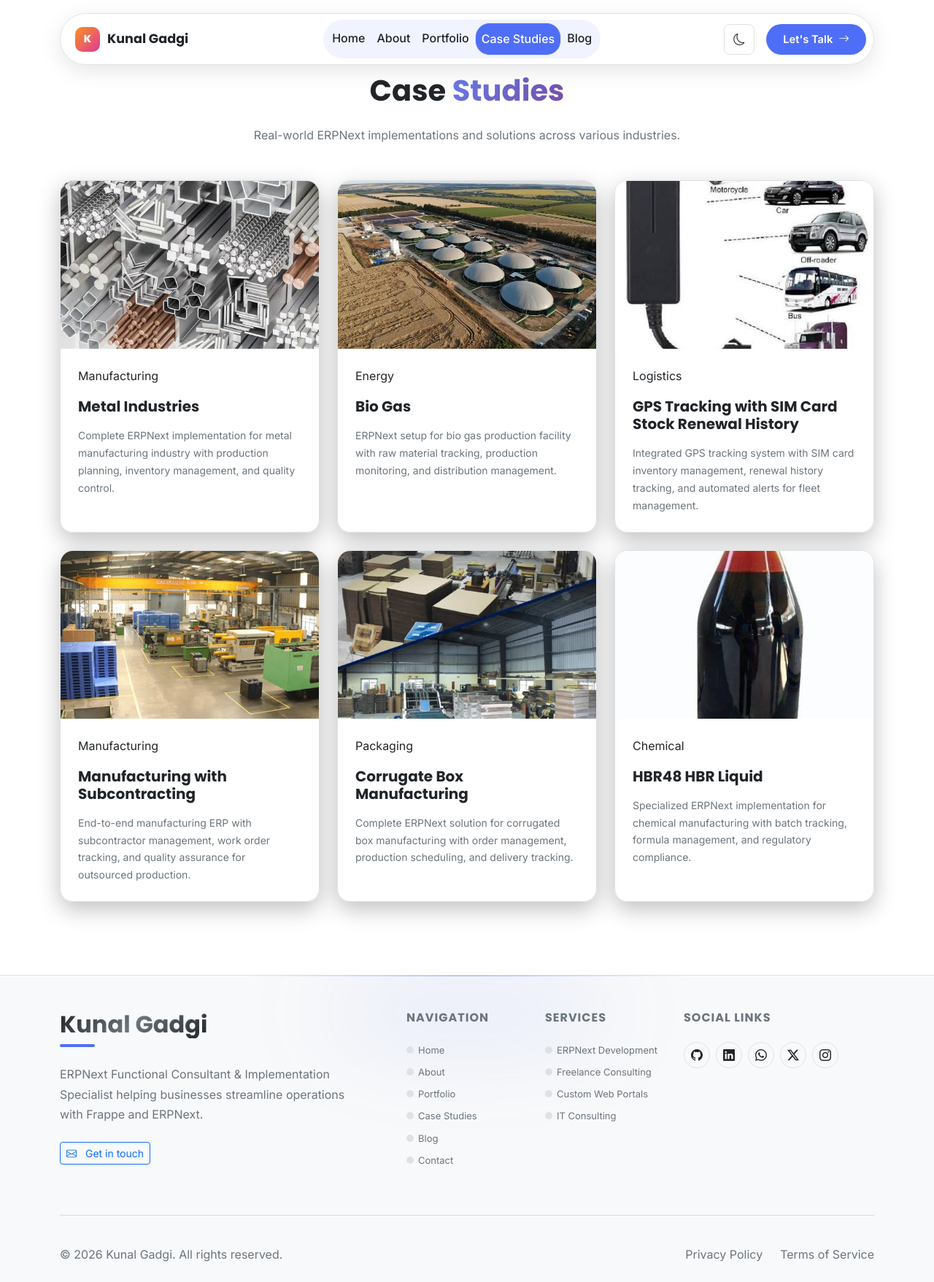
After one commit to Kunalgadgi/Kunal-ERP-Portfolio-, a Django app: page /case-studies/ in a window 1280 px wide. The commit adds this page. Shown: the whole page at 73% size. Run offline with Django 4.2, Linux system fonts and the light colour scheme; some libraries are stand-ins or nearby versions.

Commit message:
again all check

```diff
--- a/core/urls.py
+++ b/core/urls.py
@@ -5,6 +5,7 @@ urlpatterns = [
     path('', views.home, name='home'),
     path('about/', views.about, name='about'),
     path('projects/', views.project_list, name='project_list'),
+    path('case-studies/', views.case_studies, name='case_studies'),
     path('contact/', views.contact, name='contact'),
     path('blog/',views.blog, name='blog'),
 ]
--- a/core/views.py
+++ b/core/views.py
@@ -59,6 +59,12 @@ def project_list(request):
     return render(request, 'core/project_list.html', context)
 
 
+def case_studies(request):
+    profile = get_profile()
+    context = {'profile': profile}
+    return render(request, 'core/case_studies.html', context)
+
+
 def contact(request):
     profile = get_profile()
     if request.method == 'POST':
--- a/templates/base.html
+++ b/templates/base.html
@@ -35,6 +35,7 @@
                     <li class="nav-item"><a class="nav-link {% if request.path == '/' %}active-link{% endif %}" href="{% url 'home' %}">Home</a></li>
                     <li class="nav-item"><a class="nav-link" href="{% url 'about' %}">About</a></li>
                     <li class="nav-item"><a class="nav-link {% if '/projects' in request.path %}active-link{% endif %}" href="{% url 'project_list' %}">Portfolio</a></li>
+                    <li class="nav-item"><a class="nav-link {% if '/case-studies' in request.path %}active-link{% endif %}" href="{% url 'case_studies' %}">Case Studies</a></li>
                     <li class="nav-item"><a class="nav-link" href="{% url 'blog' %}">Blog</a></li>
                 </ul>
             </div>
@@ -89,6 +90,7 @@
                     <li><a href="{% url 'home' %}"><span class="footer-bullet"></span> Home</a></li>
                     <li><a href="{% url 'about' %}"><span class="footer-bullet"></span> About</a></li>
                     <li><a href="{% url 'project_list' %}"><span class="footer-bullet"></span> Portfolio</a></li>
+                    <li><a href="{% url 'case_studies' %}"><span class="footer-bullet"></span> Case Studies</a></li>
                     <li><a href="{% url 'blog' %}"><span class="footer-bullet"></span> Blog</a></li>
                     <li><a href="{% url 'contact' %}"><span class="footer-bullet"></span> Contact</a></li>
                 </ul>
--- /dev/null
+++ b/templates/core/case_studies.html
@@ -0,0 +1,111 @@
+{% extends "base.html" %}
+{% load static %}
+
+{% block content %}
+<section class="section-padding">
+    <div class="container">
+        <div class="text-center mb-5">
+            <h1 class="fw-bold mb-4">Case <span class="premium-gradient-text">Studies</span></h1>
+            <p class="text-secondary mb-4">Real-world ERPNext implementations and solutions across various industries.</p>
+        </div>
+
+        <div class="row g-4">
+            <!-- Metal Industries -->
+            <div class="col-md-6 col-lg-4">
+                <div class="portfolio-card">
+                    <div class="portfolio-img-wrapper">
+                        <img src="{% static 'images/metal.jpg' %}" alt="Metal Industries">
+                    </div>
+                    <div class="p-4">
+                        <div class="mb-3">
+                            <span class="project-badge">Manufacturing</span>
+                        </div>
+                        <h5 class="fw-bold mb-3">Metal Industries</h5>
+                        <p class="text-secondary small mb-0">Complete ERPNext implementation for metal manufacturing industry with production planning, inventory management, and quality control.</p>
+                    </div>
+                </div>
+            </div>
+
+            <!-- Bio Gas -->
+            <div class="col-md-6 col-lg-4">
+                <div class="portfolio-card">
+                    <div class="portfolio-img-wrapper">
+                        <img src="{% static 'images/biogas.jpg' %}" alt="Bio Gas">
+                    </div>
+                    <div class="p-4">
+                        <div class="mb-3">
+                            <span class="project-badge">Energy</span>
+                        </div>
+                        <h5 class="fw-bold mb-3">Bio Gas</h5>
+                        <p class="text-secondary small mb-0">ERPNext setup for bio gas production facility with raw material tracking, production monitoring, and distribution management.</p>
+                    </div>
+                </div>
+            </div>
+
+            <!-- GPS Tracking with SIM Card Stock Renewal History -->
+            <div class="col-md-6 col-lg-4">
+                <div class="portfolio-card">
+                    <div class="portfolio-img-wrapper">
+                        <img src="{% static 'images/gps.jpg' %}" alt="GPS Tracking">
+                    </div>
+                    <div class="p-4">
+                        <div class="mb-3">
+                            <span class="project-badge">Logistics</span>
+                        </div>
+                        <h5 class="fw-bold mb-3">GPS Tracking with SIM Card Stock Renewal History</h5>
+                        <p class="text-secondary small mb-0">Integrated GPS tracking system with SIM card inventory management, renewal history tracking, and automated alerts for fleet management.</p>
+                    </div>
+                </div>
+            </div>
+
+            <!-- Manufacturing with Subcontracting -->
+            <div class="col-md-6 col-lg-4">
+                <div class="portfolio-card">
+                    <div class="portfolio-img-wrapper">
+                        <img src="{% static 'images/manu with sub.jpg' %}" alt="Manufacturing with Subcontracting">
+                    </div>
+                    <div class="p-4">
+                        <div class="mb-3">
+                            <span class="project-badge">Manufacturing</span>
+                        </div>
+                        <h5 class="fw-bold mb-3">Manufacturing with Subcontracting</h5>
+                        <p class="text-secondary small mb-0">End-to-end manufacturing ERP with subcontractor management, work order tracking, and quality assurance for outsourced production.</p>
+                    </div>
+                </div>
+            </div>
+
+            <!-- Corrugate Box -->
+            <div class="col-md-6 col-lg-4">
+                <div class="portfolio-card">
+                    <div class="portfolio-img-wrapper">
+                        <img src="{% static 'images/corrug.jpg' %}" alt="Corrugate Box">
+                    </div>
+                    <div class="p-4">
+                        <div class="mb-3">
+                            <span class="project-badge">Packaging</span>
+                        </div>
+                        <h5 class="fw-bold mb-3">Corrugate Box Manufacturing</h5>
+                        <p class="text-secondary small mb-0">Complete ERPNext solution for corrugated box manufacturing with order management, production scheduling, and delivery tracking.</p>
+                    </div>
+                </div>
+            </div>
+
+            <!-- HBR48 HBR Liquid -->
+            <div class="col-md-6 col-lg-4">
+                <div class="portfolio-card">
+                    <div class="portfolio-img-wrapper">
+                        <img src="{% static 'images/hbr.jpg' %}" alt="HBR48 HBR Liquid">
+                    </div>
+                    <div class="p-4">
+                        <div class="mb-3">
+                            <span class="project-badge">Chemical</span>
+                        </div>
+                        <h5 class="fw-bold mb-3">HBR48 HBR Liquid</h5>
+                        <p class="text-secondary small mb-0">Specialized ERPNext implementation for chemical manufacturing with batch tracking, formula management, and regulatory compliance.</p>
+                    </div>
+                </div>
+            </div>
+        </div>
+    </div>
+</section>
+{% endblock %}
--- a/templates/core/home.html
+++ b/templates/core/home.html
@@ -305,7 +305,7 @@
             {% endfor %}
         </div>
         <div class="text-center mt-5">
-            <a href="{% url 'project_list' %}" class="btn btn-primary-custom">View All Projects <i class="bi bi-arrow-right ms-1"></i></a>
+            <a href="{% url 'case_studies' %}" class="btn btn-primary-custom">View All Projects <i class="bi bi-arrow-right ms-1"></i></a>
         </div>
     </div>
 </section>
```
Also changed, not shown: core/migrations/0003_remove_blogpost_published.py (added), db.sqlite3.
